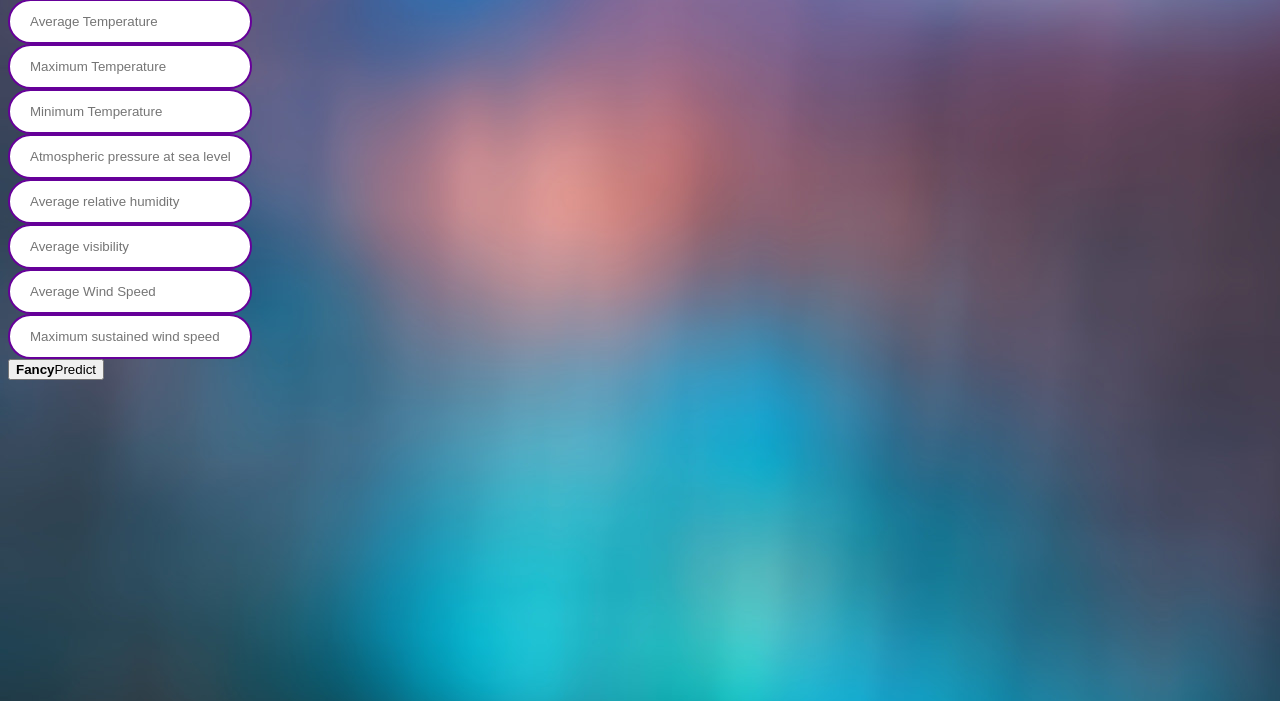
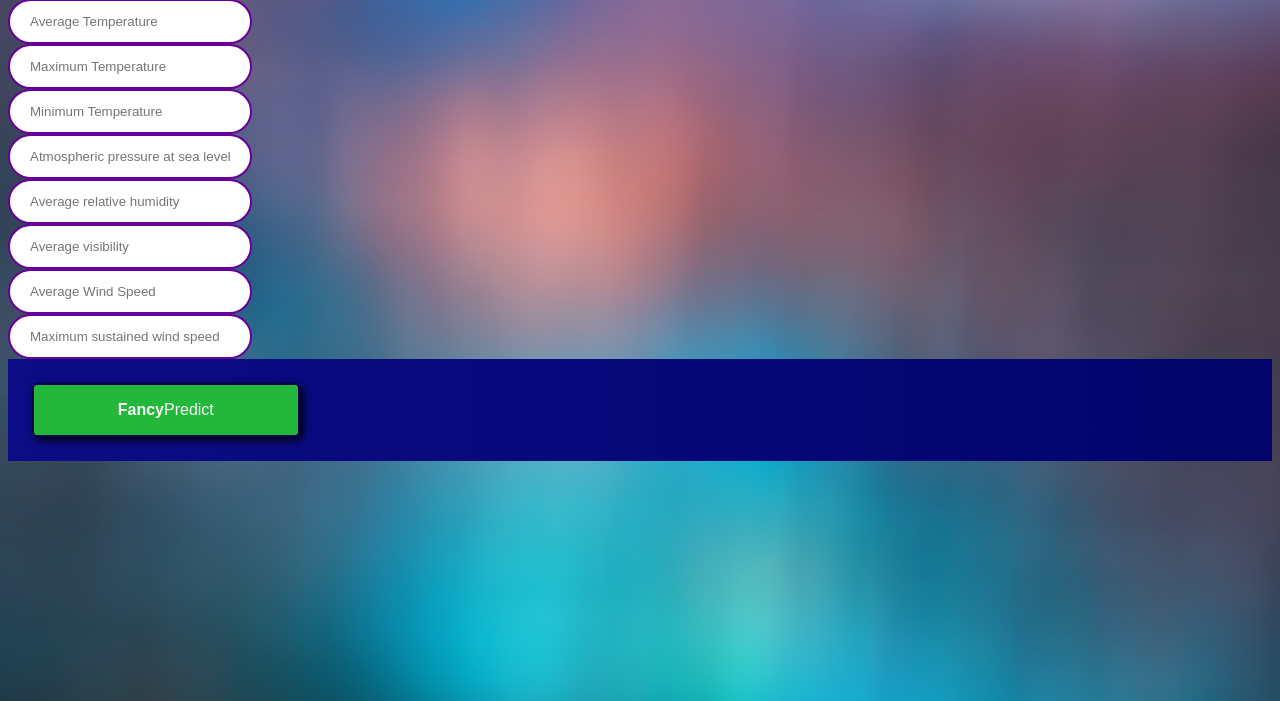
Before and after one commit to RaviG007/AQIapp2, a Flask app: page / in a window 1280 px wide. Shown: the part 81-782 px from the top of the page. Run offline with Flask 2, Linux system fonts and the light colour scheme; parts of the project's set-up code (start-up, migrations or seed data) failed here and were passed over.

Commit message:
Update style.css

```diff
--- a/static/css/style.css
+++ b/static/css/style.css
@@ -11,3 +11,21 @@ h1 {
     width: 200px;
     height: 1px;
 }
+.button-container {
+	background-image: linear-gradient(to right, #0c0c86, #02046b);  /* direction, start color, end color */
+	padding: 1.5em;
+}
+
+.button-fancy {
+	background-color: #23b83c;
+	border: 2px solid #020353;
+	color: whitesmoke;
+	padding: 1em 1.5em;
+	text-align: center;
+	text-decoration: none;
+	font-size: 1em;
+	display: inline-block;
+	width: 22%;
+	border-radius: 5px;
+	box-shadow: 3px 3px 8px 0 #000; /* h-offset v-offset blur spread color */
+}
```
